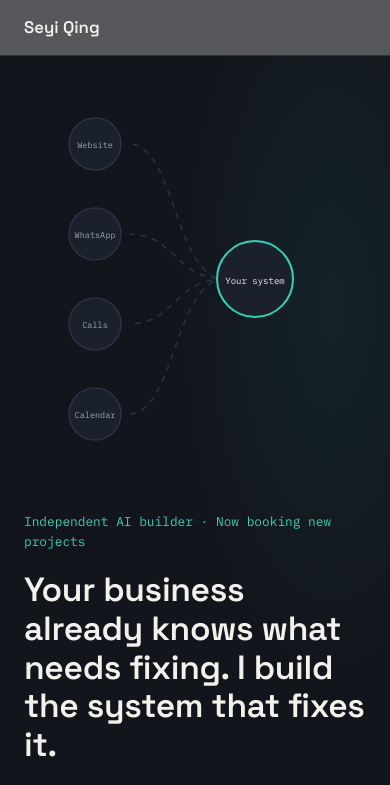
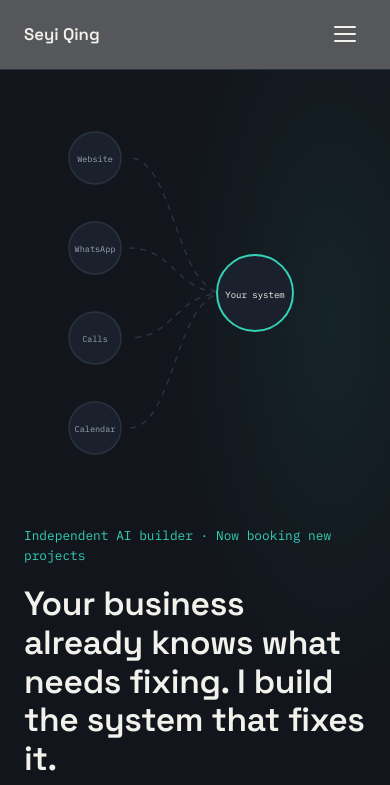
Before and after one commit to seyi-qing/seyi-qing, a React (Vite) app in the folder frontend/: page / in a window 390 px wide. Shown: the top 785 px of the page. Built offline with nearby package versions, Linux system fonts and the light colour scheme.

Commit message:
fix: restore mobile hamburger (polish.css was forcing display:none)

```diff
--- a/frontend/src/polish.css
+++ b/frontend/src/polish.css
@@ -15,12 +15,42 @@
   font-family: var(--font-display); font-size: 2.75rem; font-weight: 700;
   color: var(--accent); opacity: 0.85; letter-spacing: -0.02em;
 }
+.project-card__thumb--loading {
+  background: linear-gradient(110deg, var(--paper-soft) 30%, var(--paper-line) 50%, var(--paper-soft) 70%);
+  background-size: 200% 100%;
+  animation: thumb-shimmer 1.2s ease-in-out infinite;
+}
+@keyframes thumb-shimmer {
+  0% { background-position: 200% 0; }
+  100% { background-position: -200% 0; }
+}
 .project-card__body { padding: 1.5rem 1.6rem 1.75rem; display: flex; flex-direction: column; gap: 0.55rem; flex: 1; }
 @media (max-width: 1000px) { .projects-grid { grid-template-columns: repeat(2, 1fr); } }
 @media (max-width: 640px) { .projects-grid { grid-template-columns: 1fr; } }
 
-.navbar__toggle { display: none; flex-direction: column; justify-content: center; gap: 5px; background: none; border: none; padding: 0.5rem; cursor: pointer; width: 40px; height: 40px; position: relative; z-index: 60; }
-.navbar__toggle span { display: block; width: 22px; height: 2px; background: var(--text-on-ink); border-radius: 1px; transition: transform 0.22s ease, opacity 0.22s ease; transform-origin: center; }
+/* Hamburger: only override animation bits — never force display:none here */
+.navbar__toggle {
+  flex-direction: column;
+  justify-content: center;
+  gap: 5px;
+  background: none;
+  border: none;
+  padding: 0.5rem;
+  cursor: pointer;
+  width: 40px;
+  height: 40px;
+  position: relative;
+  z-index: 60;
+}
+.navbar__toggle span {
+  display: block;
+  width: 22px;
+  height: 2px;
+  background: var(--text-on-ink);
+  border-radius: 1px;
+  transition: transform 0.22s ease, opacity 0.22s ease;
+  transform-origin: center;
+}
 .navbar__toggle--open span:nth-child(1) { transform: translateY(7px) rotate(45deg); }
 .navbar__toggle--open span:nth-child(2) { opacity: 0; }
 .navbar__toggle--open span:nth-child(3) { transform: translateY(-7px) rotate(-45deg); }
```
